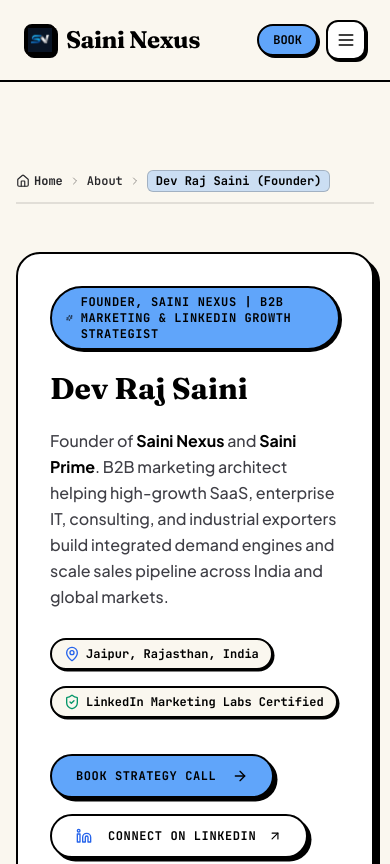
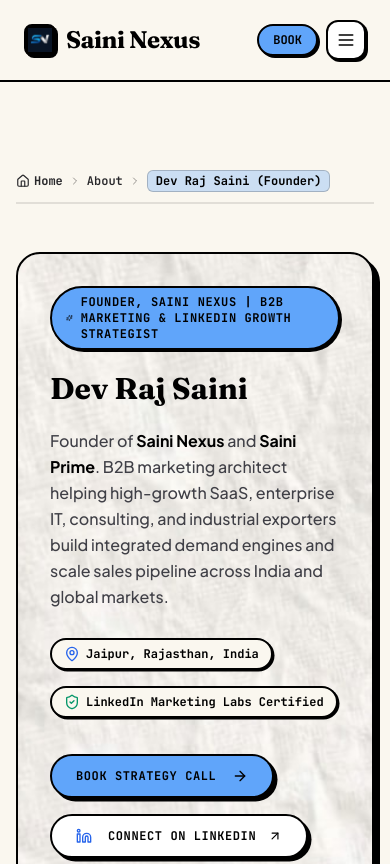
Before and after one commit to Kamu08/Saini-Nexus, a Next.js app: page /about/dev-raj-saini in a window 390 px wide. Shown: the top 864 px of the page. Built offline with nearby package versions, Linux system fonts and the light colour scheme.

Commit message:
feat: apply crumpled paper with layered dark torn paper corners to founder section

```diff
--- a/src/app/about/dev-raj-saini/page.tsx
+++ b/src/app/about/dev-raj-saini/page.tsx
@@ -91,7 +91,12 @@
       />
 
       {/* Profile Hero */}
-      <section className="bg-white border-2 border-black rounded-3xl p-8 sm:p-14 relative overflow-hidden shadow-[6px_6px_0px_#000000]">
+      <section
+        className="bg-white border-2 border-black rounded-3xl p-8 sm:p-14 relative overflow-hidden shadow-[6px_6px_0px_#000000] bg-cover bg-center"
+        style={{
+          backgroundImage: "url('/textures/founder-bg.jpg')",
+        }}
+      >
         <div className="grid grid-cols-1 lg:grid-cols-12 gap-10 items-center">
 
           <div className="lg:col-span-8 space-y-5">
--- a/src/app/page.tsx
+++ b/src/app/page.tsx
@@ -317,14 +317,12 @@
       {/* Two-tone accent frame with official seal styling          */}
       {/* ========================================================= */}
       <section className="max-w-7xl mx-auto px-4 sm:px-6 lg:px-8">
-        <div className="bg-white border-3 border-black rounded-[2.5rem] sm:rounded-[3.5rem] p-6 sm:p-10 lg:p-14 text-black shadow-[6px_6px_0px_#000000] grid grid-cols-1 lg:grid-cols-12 gap-8 lg:gap-12 items-center relative overflow-hidden">
-
-          {/* Subtle dot grid accent */}
-          <div
-            className="absolute inset-0 opacity-[0.03] pointer-events-none"
-            style={{ backgroundImage: "radial-gradient(#000 1px, transparent 0)", backgroundSize: "24px 24px" }}
-          />
-
+        <div
+          className="bg-white border-3 border-black rounded-[2.5rem] sm:rounded-[3.5rem] p-6 sm:p-10 lg:p-14 text-black shadow-[6px_6px_0px_#000000] grid grid-cols-1 lg:grid-cols-12 gap-8 lg:gap-12 items-center relative overflow-hidden bg-cover bg-center"
+          style={{
+            backgroundImage: "url('/textures/founder-bg.jpg')",
+          }}
+        >
           <div className="lg:col-span-7 space-y-6 relative z-10">
             <div className="inline-flex items-center gap-2 px-3.5 py-1.5 rounded-full bg-[#60A5FA] border-2 border-black text-black text-xs font-mono uppercase tracking-wider font-bold shadow-[2px_2px_0px_#000000]">
               <Sparkles className="w-3.5 h-3.5" />
```
Also changed, not shown: public/textures/founder-bg.jpg (added).
